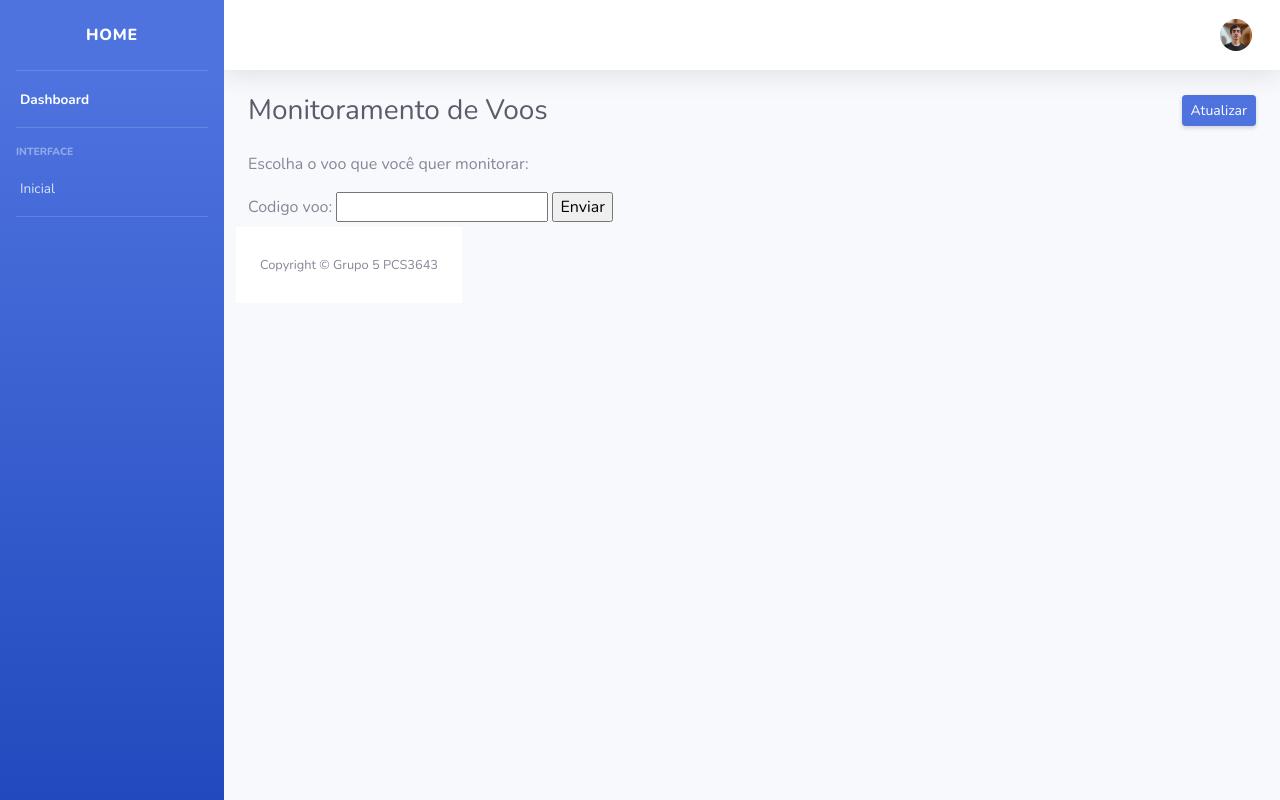
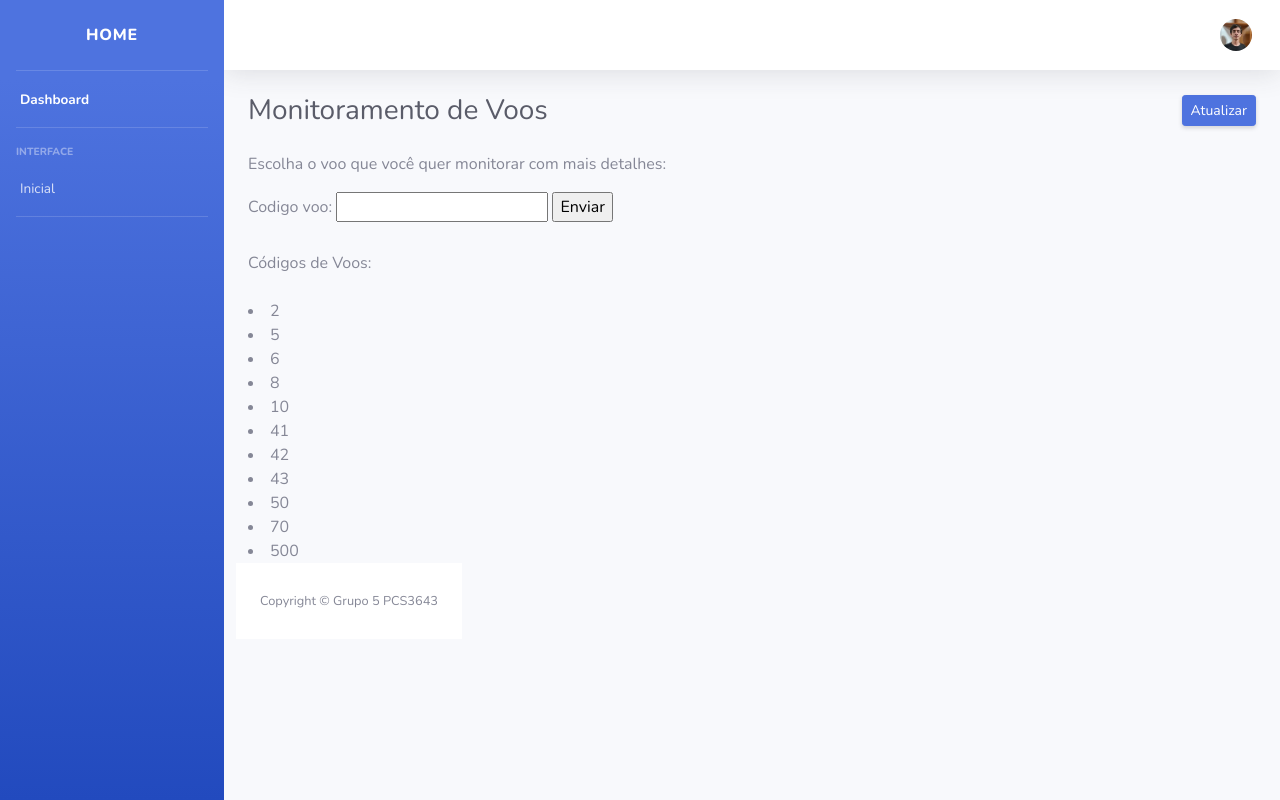
Before and after one commit to Flute-Gamer/Django-Webapp, a Django app: page /monitoraVoos in a window 1280 px wide. Run offline with Django 4.2, Linux system fonts and the light colour scheme; data comes from the database, SQL or seed files in the repository; both versions use the stored data as it was after the commit; some libraries are stand-ins or nearby versions.

Commit message:
corrigir os erros dos ifs

```diff
--- a/book/views.py
+++ b/book/views.py
@@ -167,10 +167,26 @@ def relatorios(request):
 def escolheVooMonitorado(request):
     # Receptor dos dados usados em `monitoraVoos()`
     if request.method == "GET":
+        todos_voos = Voo.objects.all()
+        print(todos_voos)
         form = Codigo_Voo_Monitora()
+        codigos = []
+        statuss = []
+        aeroportopart = []
+        aeroportocheg = []
+        for voo in todos_voos.iterator():
+            codigos.append(voo.codigo_de_voo)
+            statuss.append(voo.status)
+            aeroportopart.append(voo.aeroporto_partida)
+            aeroportocheg.append(voo.aeroporto_destino)
         context = {
+            'codigo_de_voo':codigos,
+            'status':statuss,
+            'aeroportopart':aeroportopart,
+            'aeroportocheg':aeroportocheg,
             'form' : form
         }
+        print(context)
         return render(request, "escolheVoo.html",context)
 
 
@@ -338,7 +354,11 @@ def atualizaVoos(request):
                     voo.status = status
                     voo.save()
                 else:
-                   messages.success(request, 'Não é retornar a um status anterior ao atual')
+                    messages.success(request, 'Não é possível retornar a um status anterior ao atual')
+                    context = {
+                        'form' : form
+                    }
+                    return render(request, "atualizaVoos.html", context)
             if (destino is not ''):
                 voo.aeroporto_destino = destino
                 voo.save()
@@ -380,7 +400,7 @@ def atualizaVoos(request):
 
 ### Partida e Chegada Real
 
-        if (partida_r and chegada_r is not None):
+            if (partida_r and chegada_r is not None):
                 if (partida_r> chegada_r):  ## If não permite que voo possua chegada anterior a destino
                     messages.success(request, 'Não é possível cadastrar um voo com chegada anterior a partida')
                     context = {
@@ -390,34 +410,34 @@ def atualizaVoos(request):
                 voo.partida_real = partida_r
                 voo.chegada_real = chegada_r
                 voo.save()
-        if (partida_r is not None and chegada_r is None):
-            if (voo.chegada_real is not None):
-                if (partida_r > voo.chegada_real):
-                    messages.success(request, 'Não é possível cadastrar um voo com chegada anterior a partida')
-                    context = {
+            if (partida_r is not None and chegada_r is None):
+                if (voo.chegada_real is not None):
+                    if (partida_r > voo.chegada_real):
+                        messages.success(request, 'Não é possível cadastrar um voo com chegada anterior a partida')
+                        context = {
                         'form' : form
                     }
                     return render(request, "atualizaVoos.html", context)
             voo.partida_real = partida_r
             voo.save()
 
-        if (chegada_r is not None and partida_r is None):
-            if (voo.partida_real is not None):
-                if (voo.partida_real > chegada_r):
-                    messages.success(request, 'Não é possível cadastrar um voo com chegada anterior a partida')
-                    context = {
-                        'form' : form
+            if (chegada_r is not None and partida_r is None):
+                if (voo.partida_real is not None):
+                    if (voo.partida_real > chegada_r):
+                        messages.success(request, 'Não é possível cadastrar um voo com chegada anterior a partida')
+                        context = {
+                            'form' : form
                     }
                     return render(request, "atualizaVoos.html", context)
-            voo.partida_real = partida_r
-            voo.save()
+                voo.partida_real = partida_r
+                voo.save()
 
 
 
                 #Refresh
                 #Error msg
-        messages.success(request, 'Atualizações alteradas com sucesso.')
-        context = {
-            'form' : form
-        }
-        return render(request, "atualizaVoos.html", context)
+            messages.success(request, 'Atualizações alteradas com sucesso.')
+            context = {
+                'form' : form
+            }
+            return render(request, "atualizaVoos.html", context)
--- a/template/escolheVoo.html
+++ b/template/escolheVoo.html
@@ -194,7 +194,7 @@
                         <a class="d-none d-sm-inline-block btn btn-sm btn-primary shadow-sm"  href="../../atualizaVoos"><i
                             class="fas fa-download fa-sm text-white-50"></i>Atualizar</a>
                         </div>
-                        <p>Escolha o voo que você quer monitorar:</p>
+                        <p>Escolha o voo que você quer monitorar com mais detalhes:</p>
                         <form method = "post">
                             {% csrf_token %}
 
@@ -206,8 +206,15 @@
                             {% for message in messages %}
                                 <li{% if message.tags %} class="{{ message.tags }}"{% endif %}>{{ message }}</li>
                             {% endfor %}
+                            {% endif %}
+                            <br><br>
+                            Códigos de Voos:
+                            <br>
+                            <br>
+                            {% for c in codigo_de_voo %}
+                                <li> {{ c }} </li>
+                            {% endfor %}
 
-                        {% endif %}
                         </form>
 
                     <!-- Content Row -->
```
Also changed, not shown: db.sqlite3.
